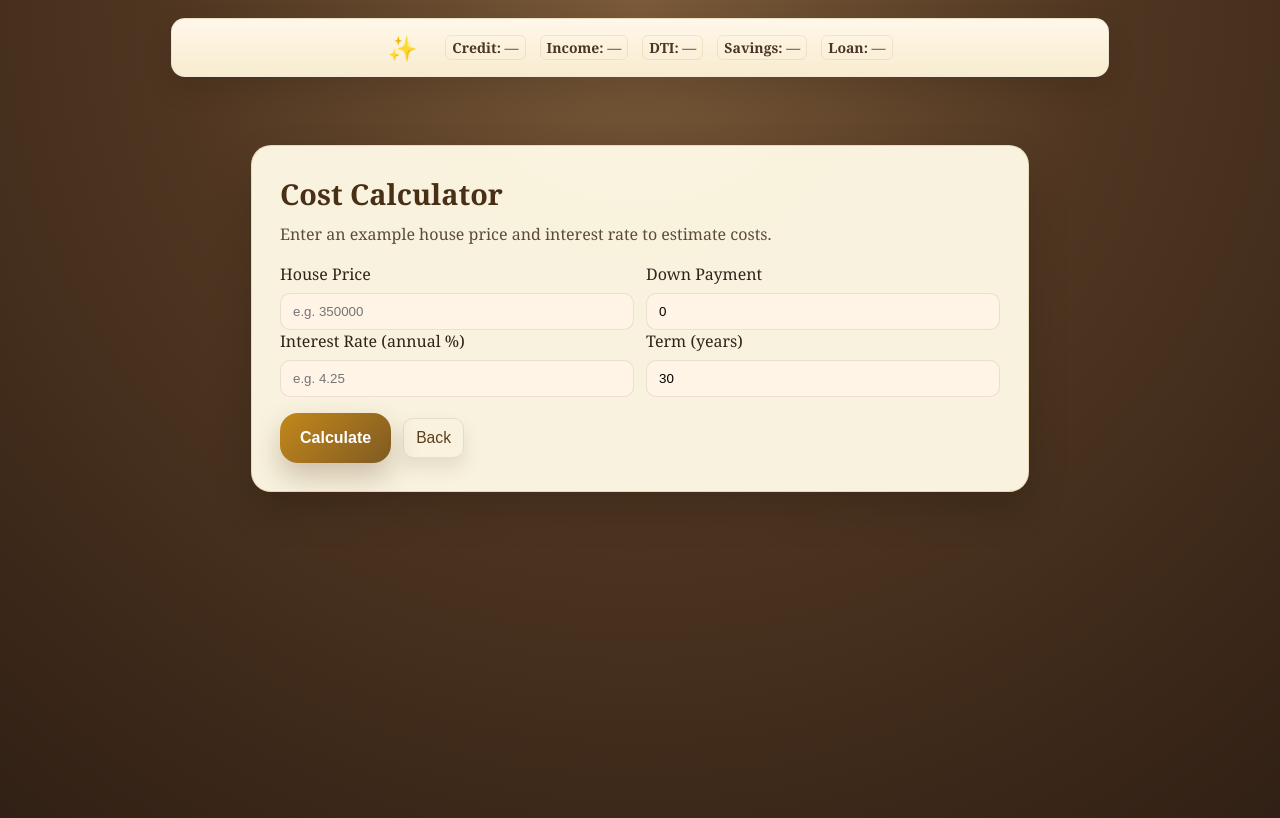
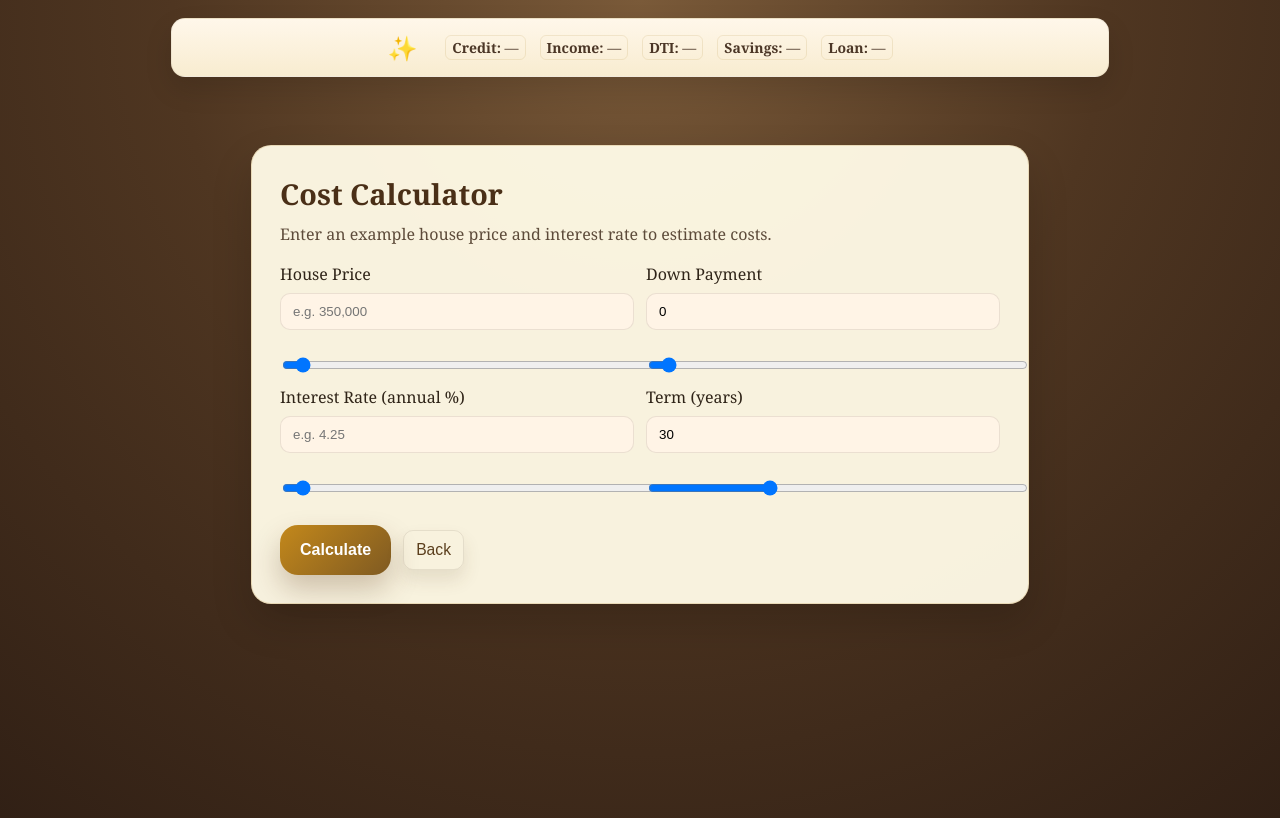
Before and after one commit to rtruong4/interactive-home-loan, a React (Create React App) app: page /calculator in a window 1280 px wide. Built offline with nearby package versions, Linux system fonts and the light colour scheme.

Commit message:
added sliders to calculator

```diff
--- a/src/components/MortgageCalculator.js
+++ b/src/components/MortgageCalculator.js
@@ -14,9 +14,31 @@ export default function MortgageCalculator(){
     return Number.isFinite(n) ? n : 0;
   }
 
+  function formatCurrencyInput(val) {
+    if (val == null) return '';
+    const cleaned = String(val).replace(/[^0-9.]/g,'');
+    if (cleaned === '') return '';
+    const parts = cleaned.split('.');
+    const intPart = parts[0] || '0';
+    const decPart = parts[1] || '';
+    const formattedInt = Number(intPart).toLocaleString();
+    return decPart ? `${formattedInt}.${decPart}` : formattedInt;
+  }
+
   function calculate() {
     const price = toNumber(housePrice);
     const dp = toNumber(downPayment);
+
+    if (price <= 0) {
+      setResult({ error: 'Enter a valid house price.' });
+      return;
+    }
+
+    if (dp > price) {
+      setResult({ error: 'Down payment cannot exceed the house price.' });
+      return;
+    }
+
     const principal = Math.max(0, price - dp);
     const annualRate = toNumber(interest) / 100;
     const monthlyRate = annualRate / 12;
@@ -45,20 +67,62 @@ export default function MortgageCalculator(){
         <p className="calculator-sub">Enter an example house price and interest rate to estimate costs.</p>
 
         <div className="form-row">
-          <label>House Price
-            <input type="text" value={housePrice} onChange={e=>setHousePrice(e.target.value)} placeholder="e.g. 350000" />
+          <label>
+            House Price
+            <input type="text" value={housePrice} onChange={e=>setHousePrice(formatCurrencyInput(e.target.value))} placeholder="e.g. 350,000" />
+            <input
+              type="range"
+              min="0"
+              max="10000000"
+              step="1000"
+              value={toNumber(housePrice)}
+              onChange={e=>setHousePrice(formatCurrencyInput(e.target.value))}
+              className="slider"
+            />
           </label>
-          <label>Down Payment
-            <input type="text" value={downPayment} onChange={e=>setDownPayment(e.target.value)} placeholder="e.g. 35000" />
+
+          <label>
+            Down Payment
+            <input type="text" value={downPayment} onChange={e=>setDownPayment(formatCurrencyInput(e.target.value))} placeholder="e.g. 35,000" />
+            <input
+              type="range"
+              min="0"
+              max="10000000"
+              step="1000"
+              value={toNumber(downPayment)}
+              onChange={e=>setDownPayment(formatCurrencyInput(e.target.value))}
+              className="slider"
+            />
           </label>
         </div>
 
         <div className="form-row">
-          <label>Interest Rate (annual %)
+          <label>
+            Interest Rate (annual %)
             <input type="text" value={interest} onChange={e=>setInterest(e.target.value)} placeholder="e.g. 4.25" />
+            <input
+              type="range"
+              min="0"
+              max="10"
+              step="0.01"
+              value={Number(interest) || 0}
+              onChange={e=>setInterest(Number(e.target.value).toFixed(2))}
+              className="slider"
+            />
           </label>
-          <label>Term (years)
-            <input type="number" value={term} onChange={e=>setTerm(e.target.value)} min="1" />
+
+          <label>
+            Term (years)
+            <input type="number" value={term} onChange={e=>setTerm(e.target.value)} min="0" />
+            <input
+              type="range"
+              min="0"
+              max="100"
+              step="1"
+              value={Number(term) || 0}
+              onChange={e=>setTerm(e.target.value)}
+              className="slider"
+            />
           </label>
         </div>
 
@@ -74,9 +138,9 @@ export default function MortgageCalculator(){
             ) : (
               <div>
                 <p><strong>Loan Amount:</strong> ${result.principal.toLocaleString()}</p>
-                <p><strong>Monthly Payment:</strong> ${result.monthly.toFixed(2)}</p>
-                <p><strong>Total Interest (over {result.months} months):</strong> ${result.totalInterest.toFixed(2)}</p>
-                <p><strong>Total Paid (including down payment):</strong> ${result.totalPayment.toFixed(2)}</p>
+                <p><strong>Monthly Payment:</strong> ${result.monthly.toLocaleString(undefined,{minimumFractionDigits:2,maximumFractionDigits:2})}</p>
+                <p><strong>Total Interest (over {result.months} months):</strong> ${result.totalInterest.toLocaleString(undefined,{minimumFractionDigits:2,maximumFractionDigits:2})}</p>
+                <p><strong>Total Paid (including down payment):</strong> ${result.totalPayment.toLocaleString(undefined,{minimumFractionDigits:2,maximumFractionDigits:2})}</p>
               </div>
             )}
           </div>
--- a/src/styles/index.css
+++ b/src/styles/index.css
@@ -119,6 +119,9 @@ body{font-family:Georgia,serif,Palatino,Liberation Serif,Times,serif;background:
 .form-row input{padding:10px 12px;border-radius:10px;border:1px solid rgba(93,75,58,.12);background:#fff4e6}
 .calc-results{margin-top:18px;padding:14px;border-radius:12px;background:rgba(255,255,255,.6);border:1px solid rgba(182,143,64,.12)}
 
+.slider{width:100%;margin-top:8px}
+.slider-value{margin-top:6px;color:#5d4b3a;font-weight:700}
+
 /* No-qualify page styling */
 .no-qualify-screen{padding:32px}
 .no-qualify-container{max-width:760px;margin:0 auto;background:rgba(255,250,231,.96);border-radius:20px;padding:36px;box-shadow:0 18px 40px rgba(0,0,0,.16);border:1px solid rgba(182,143,64,.24)}
```
